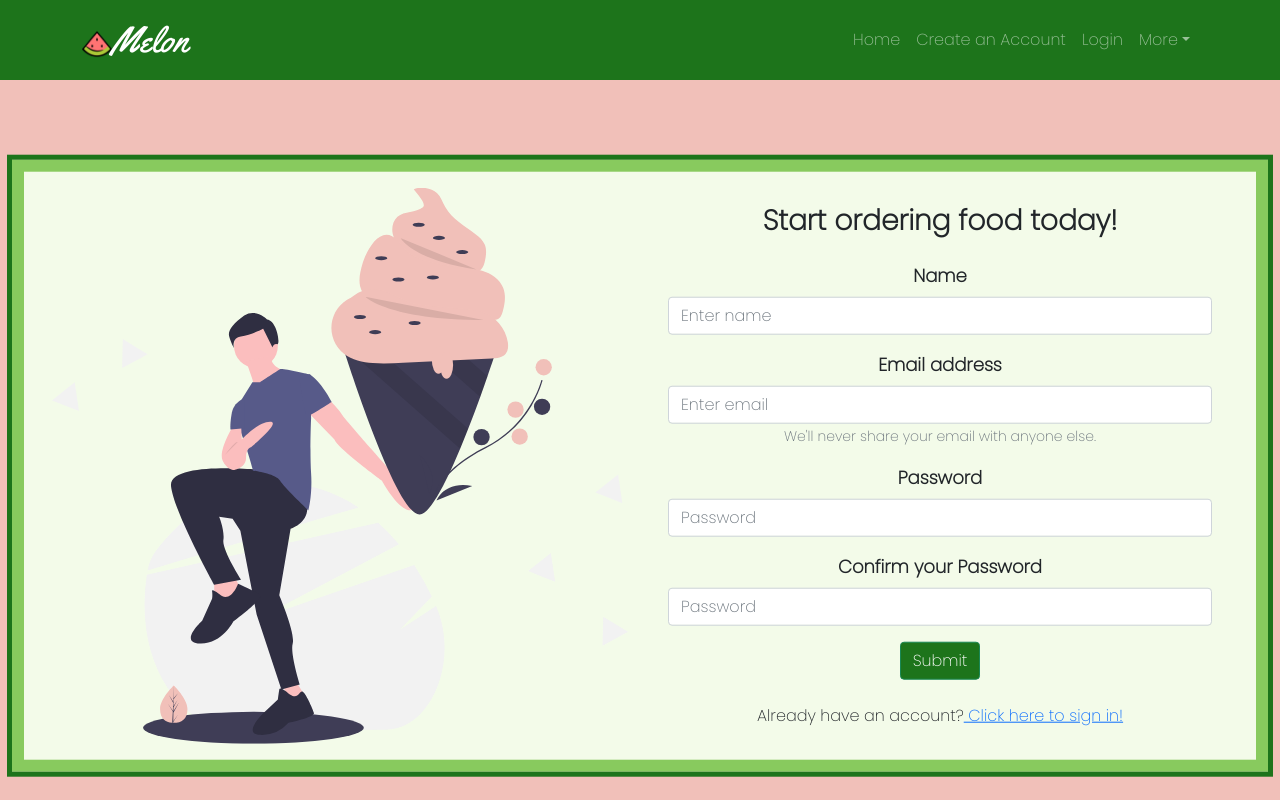
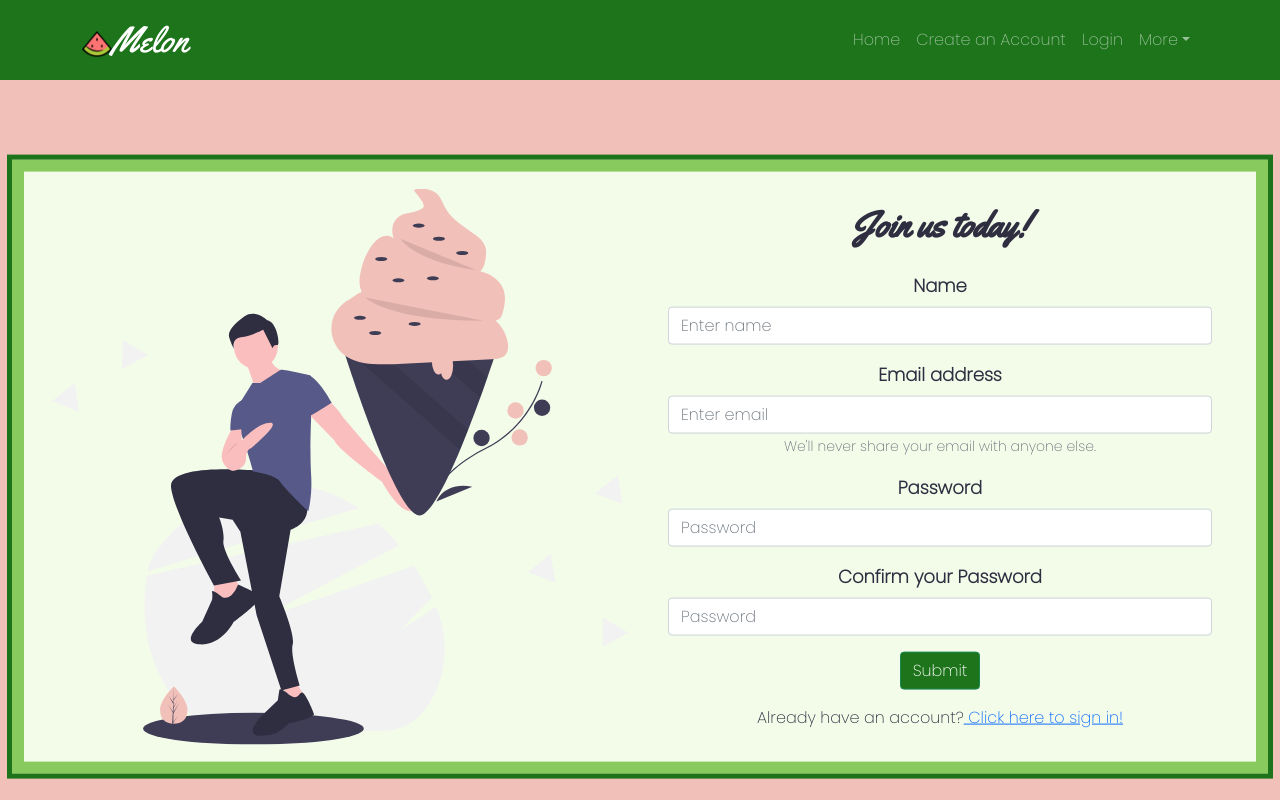
Before and after one commit to augustomolke/deliveryapp_app, a React (Create React App) app: page /#/createuser in a window 1280 px wide. Built offline with nearby package versions, Linux system fonts and the light colour scheme.

Commit message:
font color and login overlay focus event

```diff
--- a/src/App.css
+++ b/src/App.css
@@ -3,6 +3,7 @@
 
 * {
   font-family: "Poppins";
+  color: #2f2e41;
 }
 
 .brandFont {
@@ -115,6 +116,8 @@
 h3 {
   margin-top: 16px !important;
   font-weight: 900 !important;
+  font-family: "Yellowtail";
+  font-size: 36px !important;
 }
 .nav-link {
   border-radius: 30px;
--- a/src/pages/CreateUserPage.js
+++ b/src/pages/CreateUserPage.js
@@ -18,12 +18,12 @@ export default function CreateUserPage({ handleLoginFunc }) {
             <Image bsPrefix="img-fluid overlayimg " fluid src={icecreamimg} />
           </Col>
           <Col lg={6} bsPrefix="center col">
-            <h3>Start ordering food today!</h3>
+            <h3>Join us today!</h3>
             <CreateUserForm />
             <p>
               Already have an account?
               <OverlayTrigger
-                trigger="click"
+                trigger="focus"
                 placement="auto"
                 overlay={
                   <Popover id="popover-basic">
```
